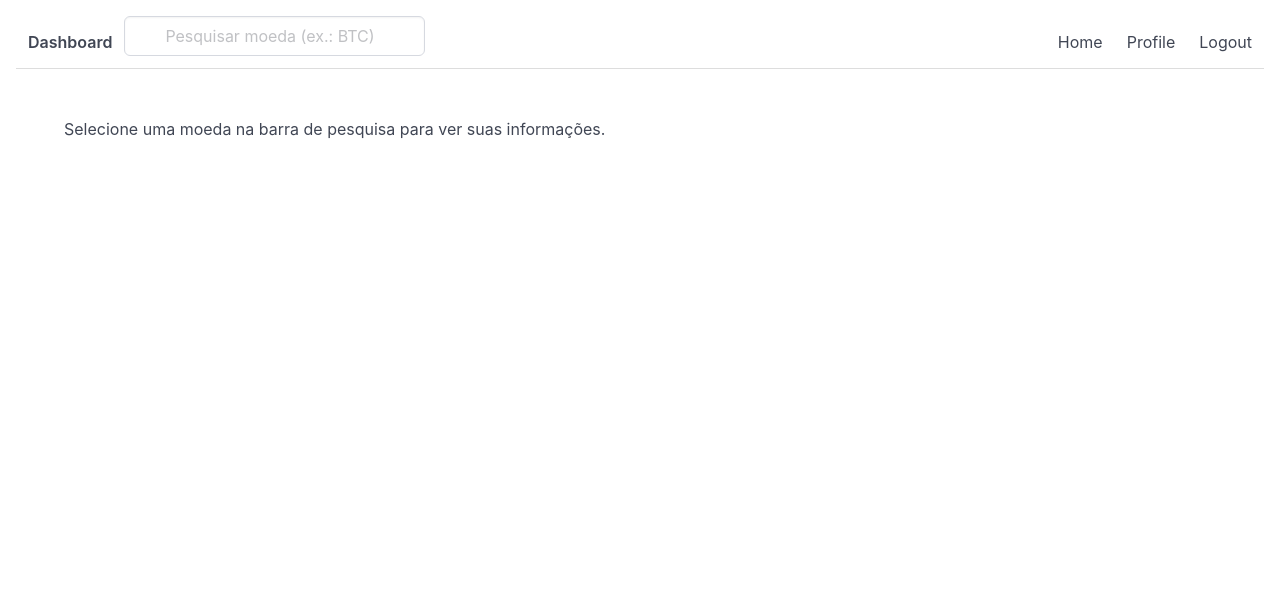
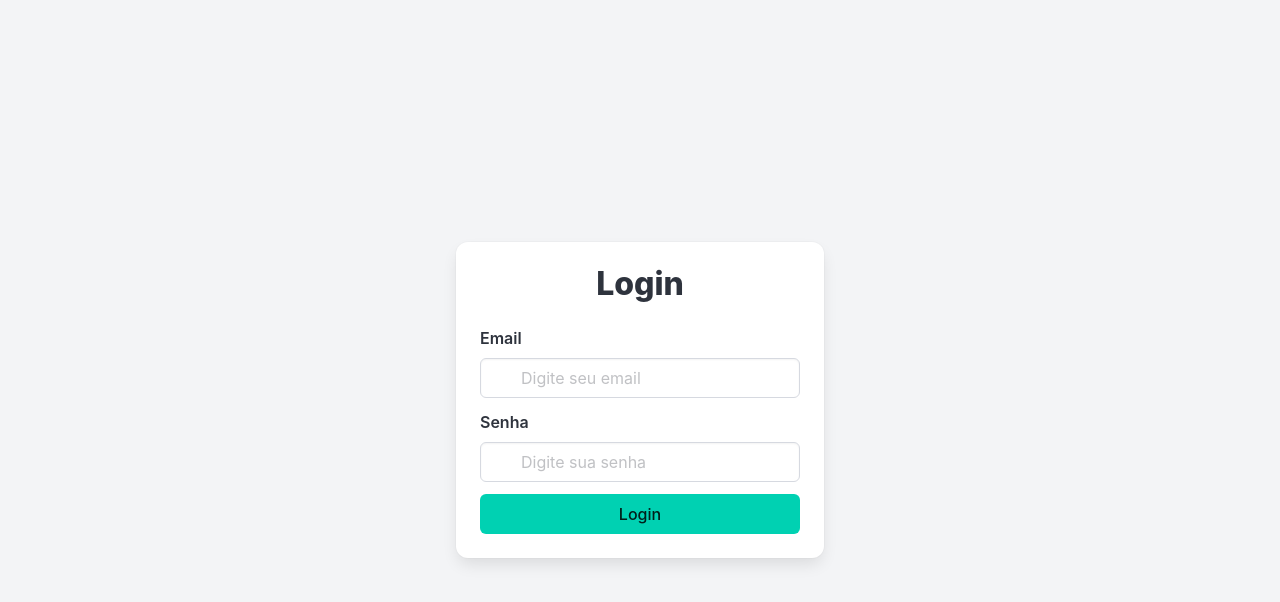
Before and after one commit to MatheusVSMPimentel/tokenizadora-dashboard-crypto, a Vue app in the folder dashboard-spa/: page / in a window 1280 px wide. Shown: the top 602 px of the page. Built offline with nearby package versions, Linux system fonts and the light colour scheme; the HTML template or start-up script is replaced by a standard one.

Commit message:
feature: create login page [Front end] Criar pagina de login #28 [Dashboard API] [FIX] jwt id read #36

```diff
--- /dev/null
+++ b/dashboard-spa/src/login-dashboard/components/LoginForm.vue
@@ -0,0 +1,114 @@
+<template>
+  <div class="login-form">
+    <div class="field">
+      <label class="label">Email</label>
+      <div class="control has-icons-left">
+        <input
+          class="input"
+          type="email"
+          placeholder="Digite seu email"
+          v-model.trim="email"
+        />
+        <span class="icon is-small is-left">
+          <i class="fas fa-envelope"></i>
+        </span>
+      </div>
+    </div>
+    <div class="field">
+      <label class="label">Senha</label>
+      <div class="control has-icons-left">
+        <input
+          class="input"
+          type="password"
+          placeholder="Digite sua senha"
+          v-model.trim="password"
+        />
+        <span class="icon is-small is-left">
+          <i class="fas fa-lock"></i>
+        </span>
+      </div>
+    </div>
+    <div class="field">
+      <div class="control">
+        <button
+          class="button is-primary is-fullwidth"
+          @click="login"
+          :disabled="loading"
+        >
+          <span v-if="!loading">Login</span>
+          <span v-else class="spinner"></span>
+        </button>
+      </div>
+    </div>
+    <p v-if="errorMessage" class="has-text-danger has-text-centered">
+      {{ errorMessage }}
+    </p>
+  </div>
+</template>
+
+<script>
+import axios from "axios";
+export default {
+  name: "LoginForm",
+  data() {
+    return {
+      email: "",
+      password: "",
+      errorMessage: "",
+      loading: false,
+    };
+  },
+  methods: {
+    async login() {
+      this.errorMessage = "";
+      this.loading = true;
+      try {
+        const response = await axios.post(
+          "http://localhost:3001/auth/login",
+          {
+            email: this.email,
+            password: this.password,
+          },
+          { headers: { "Content-Type": "application/json" } }
+        );
+        // Supondo que o token venha em response.data.token
+        const token = response.data.access_token;
+        localStorage.setItem("token", token);
+        // Emite o evento de login bem-sucedido para que o componente pai possa redirecionar
+        this.$emit("login-success", token);
+      } catch (error) {
+        console.error("Erro ao fazer login:", error);
+        this.errorMessage =
+          (error.response && error.response.data && error.response.data.message) ||
+          "Erro ao fazer login. Tente novamente.";
+      } finally {
+        this.loading = false;
+      }
+    },
+  },
+};
+</script>
+
+<style scoped>
+.login-form {
+  width: 100%;
+}
+.button[disabled] {
+  opacity: 0.7;
+}
+/* Exemplo simples para spinner (você pode customizá-lo) */
+.spinner {
+  width: 1rem;
+  height: 1rem;
+  border: 2px solid rgba(255, 255, 255, 0.6);
+  border-top-color: #fff;
+  border-radius: 50%;
+  animation: spin 0.8s linear infinite;
+  display: inline-block;
+}
+@keyframes spin {
+  to {
+    transform: rotate(360deg);
+  }
+}
+</style>
--- /dev/null
+++ b/dashboard-spa/src/login-dashboard/page/LoginPage.vue
@@ -0,0 +1,39 @@
+<template>
+  <section class="hero is-fullheight is-light">
+    <div class="hero-body">
+      <div class="container">
+        <div class="columns is-centered">
+          <div class="column is-4">
+            <div class="card">
+              <div class="card-content">
+                <h1 class="title has-text-centered">Login</h1>
+                <LoginForm @login-success="handleLoginSuccess" />
+              </div>
+            </div>
+          </div>
+        </div>
+      </div>
+    </div>
+  </section>
+</template>
+
+<script>
+import LoginForm from '../components/LoginForm.vue'; // Ajuste o caminho conforme a estrutura do seu projeto
+export default {
+  name: "LoginPage",
+  components: {
+    LoginForm,
+  },
+  methods: {
+    handleLoginSuccess(token) {
+      // Após o login bem-sucedido, você pode redirecionar ou executar outra lógica
+      // Por exemplo, usando o Vue Router:
+      this.$router.push("/dashboard");
+    },
+  },
+};
+</script>
+
+<style scoped>
+/* Você pode adicionar estilos personalizados aqui se necessário */
+</style>
--- a/dashboard-spa/src/router/index.ts
+++ b/dashboard-spa/src/router/index.ts
@@ -1,14 +1,21 @@
 import { createRouter, createWebHistory } from 'vue-router'
 import LoggedDashboard from '../logged-dashboard/LoggedDashboard.vue'
+import LoginPage from '../login-dashboard/page/LoginPage.vue'
 
 const router = createRouter({
   history: createWebHistory(import.meta.env.BASE_URL),
   routes: [
     {
       path: '/',
+      name: 'Login',
+      component: LoginPage,
+    },
+    {
+      path: '/dashboard',
       name: 'Dashboard',
       component: LoggedDashboard
     }
+
   ],
 })
 
```
Also changed, not shown: 1 other file (tests, documents, lock files or other folders).
